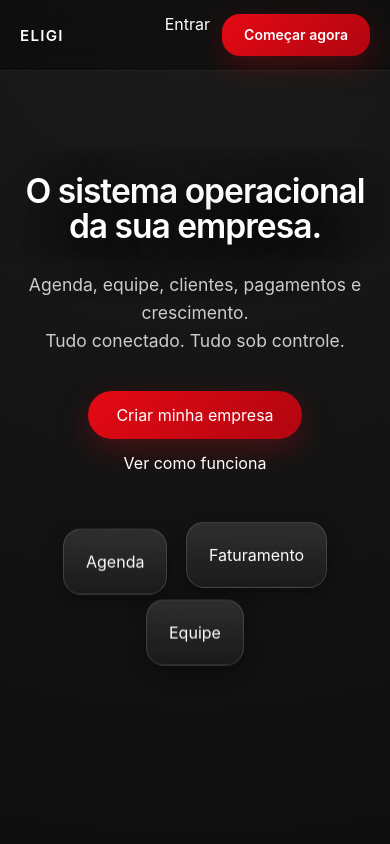
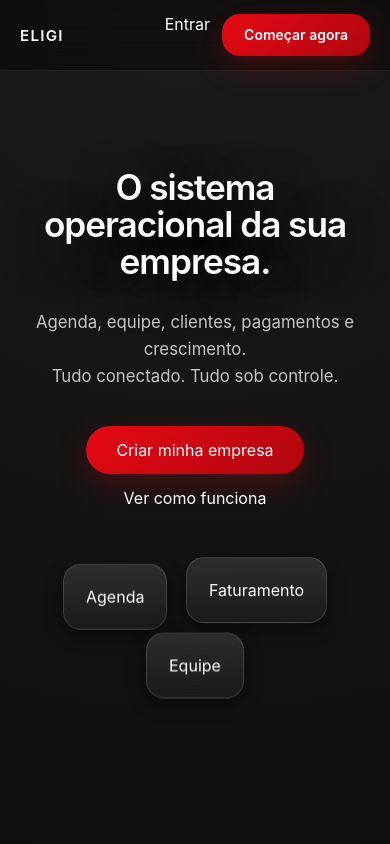
Before and after one commit to suporteeligi-cpu/eligi-fron-tend, a Next.js app: page / in a window 390 px wide. Shown: the top 844 px of the page. Built offline with nearby package versions, Linux system fonts and the light colour scheme.

Commit message:
chore: deploy update

```diff
--- a/src/styles/landing.css
+++ b/src/styles/landing.css
@@ -1,13 +1,13 @@
 /* ==========================================================================
    LANDING.CSS — ELIGI Public Landing
-   Mobile-first refinements + Apple Vision style
+   Desktop first + Mobile isolated
 ========================================================================== */
 
-/* ===================== HERO ===================== */
+/* ===================== HERO (DESKTOP / BASE) ===================== */
 .hero {
-  min-height: 100svh;
-  padding-top: clamp(140px, 22vw, 220px);
-  padding-inline: 20px;
+  min-height: 100vh;
+  padding-top: 220px;
+  padding-inline: 24px;
 
   display: flex;
   flex-direction: column;
@@ -18,7 +18,7 @@
 }
 
 .hero h1 {
-  font-size: clamp(2.1rem, 7vw, 4rem);
+  font-size: 4rem;
   font-weight: 600;
   letter-spacing: -0.03em;
   line-height: 1.05;
@@ -28,42 +28,42 @@
 }
 
 .hero p {
-  margin-top: 20px;
+  margin-top: 28px;
 
-  font-size: clamp(1.05rem, 4.5vw, 1.25rem);
+  font-size: 1.25rem;
   line-height: 1.6;
 
-  opacity: 0.78;
+  opacity: 0.75;
   max-width: 720px;
 }
 
 /* ===================== HERO ACTIONS ===================== */
 .hero-actions {
-  margin-top: 36px;
+  margin-top: 52px;
 
   display: flex;
-  gap: 14px;
+  gap: 18px;
   flex-wrap: wrap;
   justify-content: center;
 }
 
 .hero .btn-primary,
 .hero .btn-glass {
-  padding: 14px 28px;
+  padding: 14px 30px;
   border-radius: 999px;
 }
 
 /* ===================== HERO GLASS CARDS ===================== */
 .hero-glass-cards {
-  margin-top: 56px;
+  margin-top: 88px;
 
   display: flex;
-  gap: 18px;
+  gap: 28px;
   justify-content: center;
   flex-wrap: wrap;
 }
 
-/* Floating animation — subtle */
+/* Floating animation */
 .floating {
   animation: float 7s var(--ease-soft) infinite;
   will-change: transform;
@@ -74,8 +74,8 @@
 .delay-3 { animation-delay: 3.6s; }
 
 @keyframes float {
-  0% { transform: translateY(0); }
-  50% { transform: translateY(-14px); }
+  0%   { transform: translateY(0); }
+  50%  { transform: translateY(-16px); }
   100% { transform: translateY(0); }
 }
 
@@ -89,28 +89,28 @@
 }
 
 .section-tight {
-  padding-top: clamp(64px, 12vw, 88px);
-  padding-bottom: clamp(64px, 12vw, 88px);
+  padding-top: 88px;
+  padding-bottom: 88px;
 }
 
 /* ===================== TYPOGRAPHY HELPERS ===================== */
 .eyebrow {
-  font-size: 0.7rem;
+  font-size: 0.75rem;
   letter-spacing: 0.18em;
   text-transform: uppercase;
   opacity: 0.6;
-  margin-bottom: 14px;
+  margin-bottom: 16px;
 }
 
 .section-title {
-  font-size: clamp(1.7rem, 6vw, 3rem);
+  font-size: 3rem;
   letter-spacing: -0.025em;
   font-weight: 600;
-  margin-bottom: 24px;
+  margin-bottom: 28px;
 }
 
 .section-description {
-  font-size: clamp(1rem, 4.2vw, 1.1rem);
+  font-size: 1.1rem;
   max-width: 720px;
   opacity: 0.75;
   line-height: 1.6;
@@ -118,12 +118,12 @@
 
 /* ===================== FINAL CTA ===================== */
 .final-cta {
-  padding: clamp(96px, 18vw, 150px) 20px;
+  padding: 150px 24px;
   text-align: center;
 }
 
 .final-cta h2 {
-  font-size: clamp(2rem, 7vw, 3.2rem);
+  font-size: 3.2rem;
   letter-spacing: -0.03em;
   font-weight: 600;
 
@@ -132,9 +132,9 @@
 }
 
 .final-cta p {
-  margin-top: 20px;
+  margin-top: 26px;
 
-  font-size: clamp(1.05rem, 4.5vw, 1.2rem);
+  font-size: 1.2rem;
   line-height: 1.6;
 
   opacity: 0.75;
@@ -143,5 +143,72 @@
 }
 
 .final-cta .hero-actions {
-  margin-top: 44px;
+  margin-top: 60px;
 }
+
+/* ========================================================================
+   MOBILE OVERRIDES — ISOLATED
+   Everything below affects mobile only
+======================================================================== */
+
+@media (max-width: 768px) {
+
+  .hero {
+    min-height: 100svh;
+    padding-top: 140px;
+    padding-inline: 20px;
+  }
+
+  .hero h1 {
+    font-size: 2.2rem;
+  }
+
+  .hero p {
+    font-size: 1.05rem;
+    margin-top: 20px;
+  }
+
+  .hero-actions {
+    margin-top: 36px;
+    gap: 14px;
+  }
+
+  .hero-glass-cards {
+    margin-top: 56px;
+    gap: 18px;
+  }
+
+  .section-tight {
+    padding-top: 64px;
+    padding-bottom: 64px;
+  }
+
+  .eyebrow {
+    font-size: 0.7rem;
+  }
+
+  .section-title {
+    font-size: 1.9rem;
+  }
+
+  .section-description {
+    font-size: 1rem;
+  }
+
+  .final-cta {
+    padding: 96px 20px;
+  }
+
+  .final-cta h2 {
+    font-size: 2.1rem;
+  }
+
+  .final-cta p {
+    font-size: 1.05rem;
+    margin-top: 20px;
+  }
+
+  .final-cta .hero-actions {
+    margin-top: 44px;
+  }
+}
```
